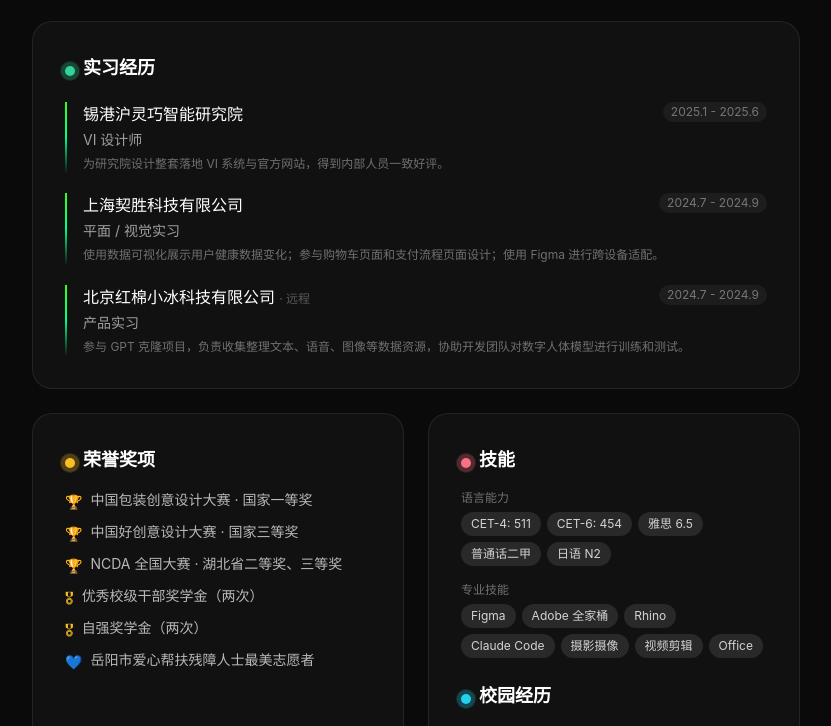
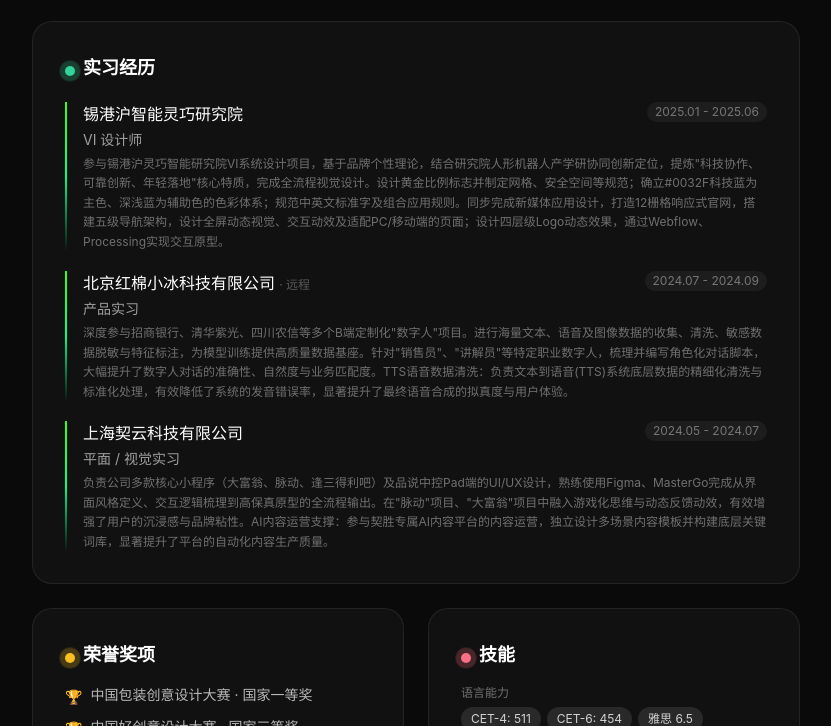
Before and after one commit to CHAFLIN-EVAN/personal-website, a website: page index.html in a window 1280 px wide. Shown: the part 2074-2800 px from the top of the page, without its empty margins (224-1055 px from the left). Drawn offline with nearby package versions, Linux system fonts and the light colour scheme; animation ran at ten frames a second.

Commit message:
更新实习经历内容

```diff
--- a/index.html
+++ b/index.html
@@ -400,27 +400,27 @@
           <div class="space-y-5 relative z-[1]">
             <div class="resume-line pl-4">
               <div class="flex justify-between items-start flex-wrap gap-2">
-                <p class="font-medium text-white">锡港沪灵巧智能研究院</p>
-                <span class="text-xs text-white/40 bg-white/5 px-2 py-0.5 rounded-full">2025.1 - 2025.6</span>
+                <p class="font-medium text-white">锡港沪智能灵巧研究院</p>
+                <span class="text-xs text-white/40 bg-white/5 px-2 py-0.5 rounded-full">2025.01 - 2025.06</span>
               </div>
               <p class="text-white/60 text-sm mt-1">VI 设计师</p>
-              <p class="text-white/40 text-xs mt-1 leading-relaxed">为研究院设计整套落地 VI 系统与官方网站，得到内部人员一致好评。</p>
-            </div>
-            <div class="resume-line pl-4">
-              <div class="flex justify-between items-start flex-wrap gap-2">
-                <p class="font-medium text-white">上海契胜科技有限公司</p>
-                <span class="text-xs text-white/40 bg-white/5 px-2 py-0.5 rounded-full">2024.7 - 2024.9</span>
-              </div>
-              <p class="text-white/60 text-sm mt-1">平面 / 视觉实习</p>
-              <p class="text-white/40 text-xs mt-1 leading-relaxed">使用数据可视化展示用户健康数据变化；参与购物车页面和支付流程页面设计；使用 Figma 进行跨设备适配。</p>
+              <p class="text-white/40 text-xs mt-1 leading-relaxed">参与锡港沪灵巧智能研究院VI系统设计项目，基于品牌个性理论，结合研究院人形机器人产学研协同创新定位，提炼"科技协作、可靠创新、年轻落地"核心特质，完成全流程视觉设计。设计黄金比例标志并制定网格、安全空间等规范；确立#0032F科技蓝为主色、深浅蓝为辅助色的色彩体系；规范中英文标准字及组合应用规则。同步完成新媒体应用设计，打造12栅格响应式官网，搭建五级导航架构，设计全屏动态视觉、交互动效及适配PC/移动端的页面；设计四层级Logo动态效果，通过Webflow、Processing实现交互原型。</p>
             </div>
             <div class="resume-line pl-4">
               <div class="flex justify-between items-start flex-wrap gap-2">
                 <p class="font-medium text-white">北京红棉小冰科技有限公司 <span class="text-white/30 text-xs">· 远程</span></p>
-                <span class="text-xs text-white/40 bg-white/5 px-2 py-0.5 rounded-full">2024.7 - 2024.9</span>
+                <span class="text-xs text-white/40 bg-white/5 px-2 py-0.5 rounded-full">2024.07 - 2024.09</span>
               </div>
               <p class="text-white/60 text-sm mt-1">产品实习</p>
-              <p class="text-white/40 text-xs mt-1 leading-relaxed">参与 GPT 克隆项目，负责收集整理文本、语音、图像等数据资源，协助开发团队对数字人体模型进行训练和测试。</p>
+              <p class="text-white/40 text-xs mt-1 leading-relaxed">深度参与招商银行、清华紫光、四川农信等多个B端定制化"数字人"项目。进行海量文本、语音及图像数据的收集、清洗、敏感数据脱敏与特征标注，为模型训练提供高质量数据基座。针对"销售员"、"讲解员"等特定职业数字人，梳理并编写角色化对话脚本，大幅提升了数字人对话的准确性、自然度与业务匹配度。TTS语音数据清洗：负责文本到语音(TTS)系统底层数据的精细化清洗与标准化处理，有效降低了系统的发音错误率，显著提升了最终语音合成的拟真度与用户体验。</p>
+            </div>
+            <div class="resume-line pl-4">
+              <div class="flex justify-between items-start flex-wrap gap-2">
+                <p class="font-medium text-white">上海契云科技有限公司</p>
+                <span class="text-xs text-white/40 bg-white/5 px-2 py-0.5 rounded-full">2024.05 - 2024.07</span>
+              </div>
+              <p class="text-white/60 text-sm mt-1">平面 / 视觉实习</p>
+              <p class="text-white/40 text-xs mt-1 leading-relaxed">负责公司多款核心小程序（大富翁、脉动、逢三得利吧）及品说中控Pad端的UI/UX设计，熟练使用Figma、MasterGo完成从界面风格定义、交互逻辑梳理到高保真原型的全流程输出。在"脉动"项目、"大富翁"项目中融入游戏化思维与动态反馈动效，有效增强了用户的沉浸感与品牌粘性。AI内容运营支撑：参与契胜专属AI内容平台的内容运营，独立设计多场景内容模板并构建底层关键词库，显著提升了平台的自动化内容生产质量。</p>
             </div>
           </div>
         </div>
```
